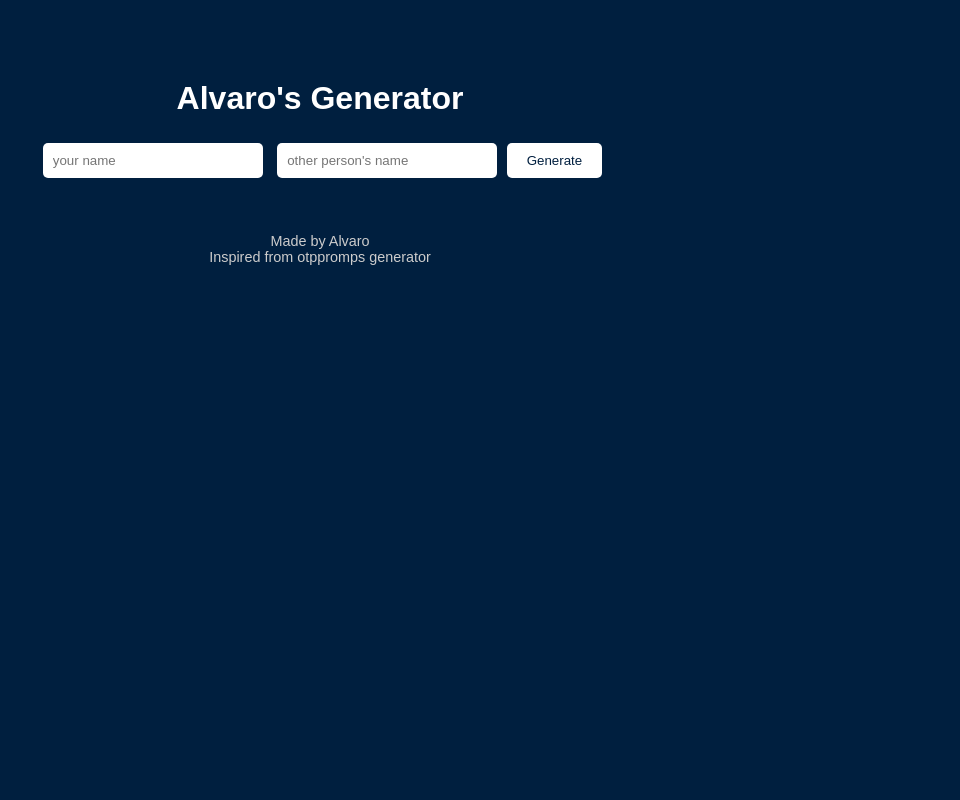
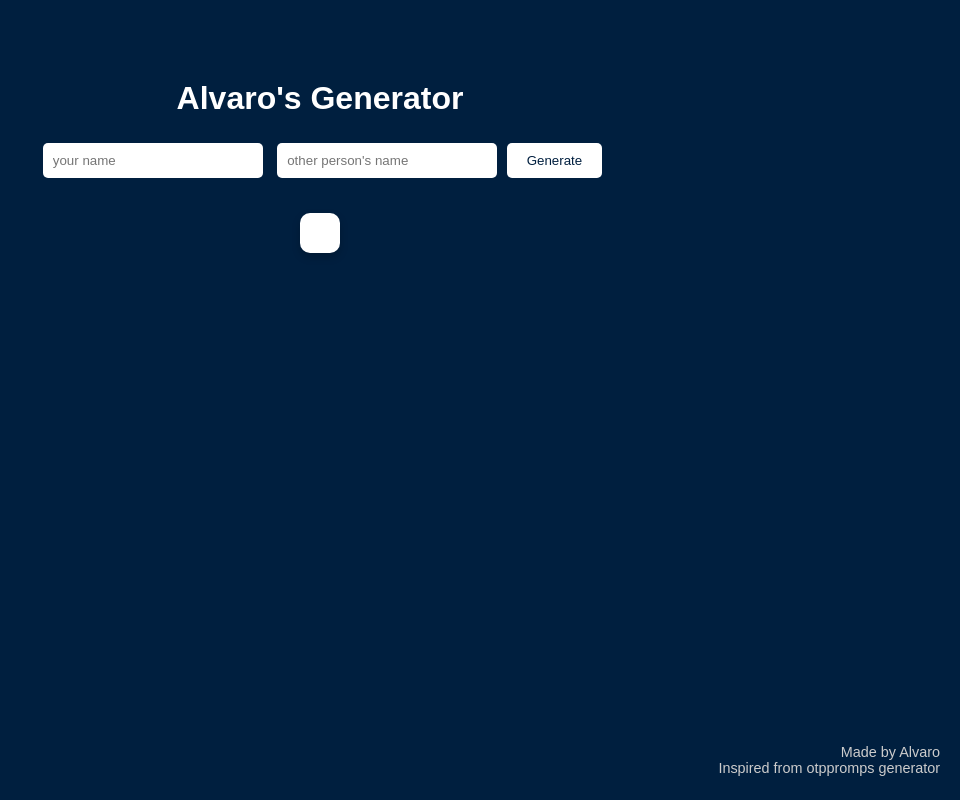
Before and after one commit to alvaro004ian/alvaro_generator, a Flask app: template templates/index.html in a window 1280 px wide. Shown: the whole page, without its empty margins (320-1280 px from the left). Run offline with Flask 3, Linux system fonts and the light colour scheme; the template is opened without the code that fills it, so the values that code supplies are empty.

Commit message:
Styled footer and output box

```diff
--- a/static/style.css
+++ b/static/style.css
@@ -36,9 +36,16 @@
     color: #ffffff;
 }
 .output {
+   background-color: #ffffff;
+    color: #001f3f;
+    padding: 20px;
+    border-radius: 10px;
+    box-shadow: 0 4px 8px rgba(0,0,0,0.2);
+    display: inline-block;
     margin-top: 30px;
-    font-size: 1.5em;
+    font-size: 1.3em;
     font-weight: bold;
+    max-width: 600px;
 }
 
 footer {
@@ -46,3 +53,11 @@
     font-size: 0.9em;
     color: #cccccc;
 }
+footer {
+    position: fixed;
+    bottom: 10px;
+    right: 20px;
+    text-align: right;
+    font-size: 0.9em;
+    color: #cccccc;
+}
```
